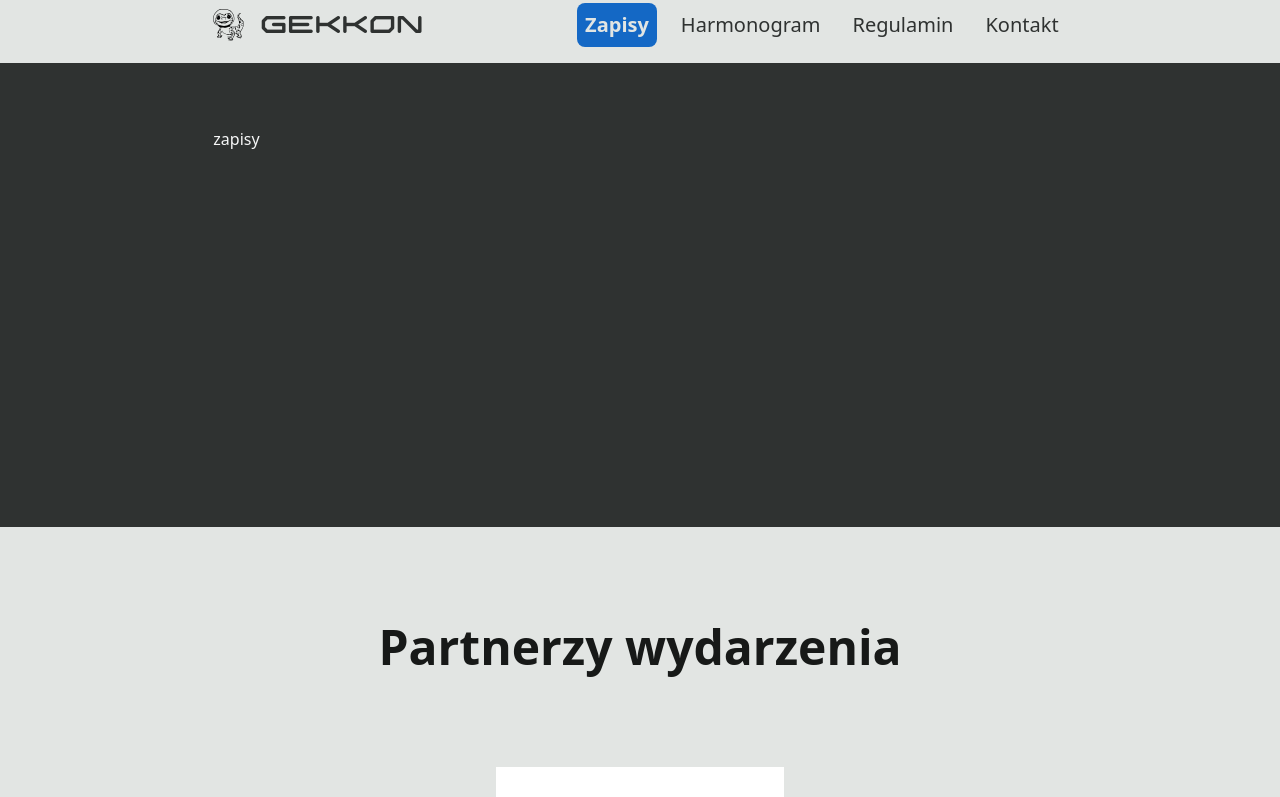
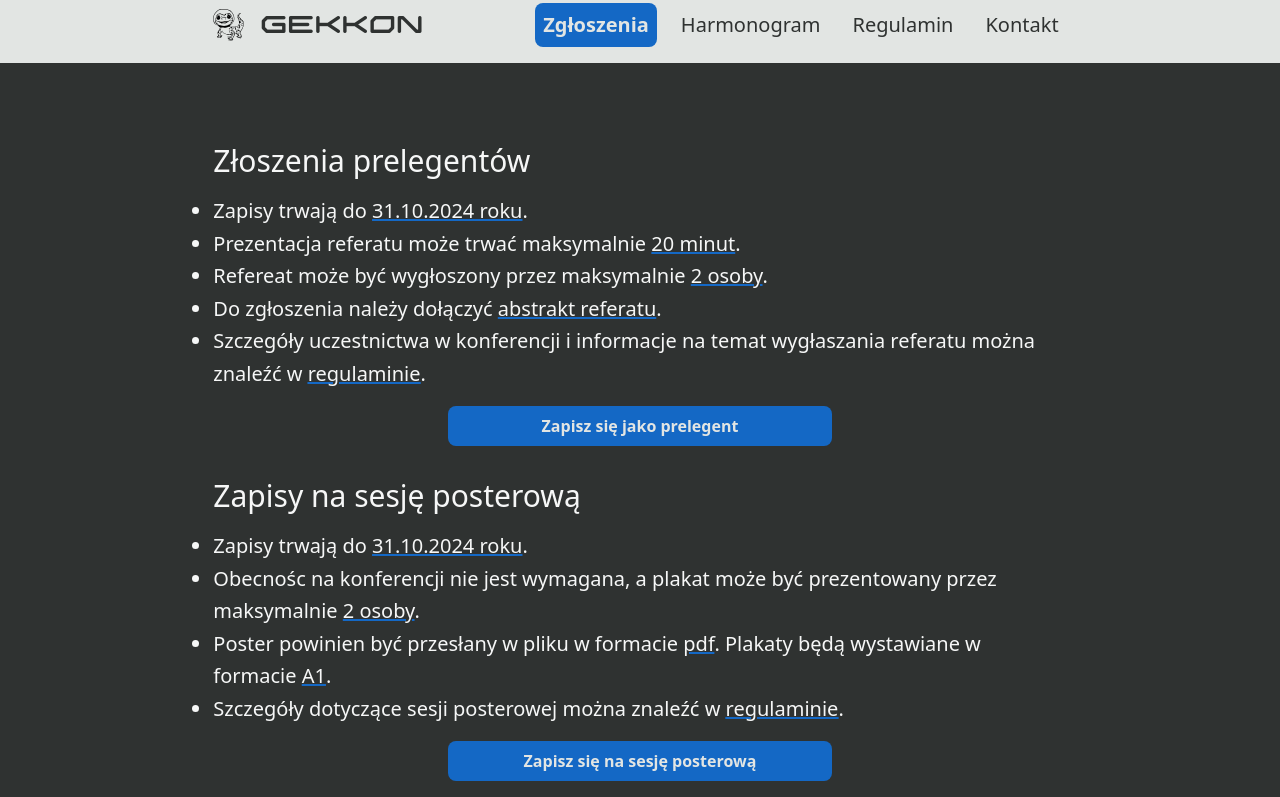
Before and after one commit to RadekJedrzejczyk/gekkon-website, a Vue app: page /zapisy in a window 1280 px wide. Shown: the part 580-1377 px from the top of the page. Built offline with nearby package versions, Linux system fonts and the light colour scheme.

Commit message:
add content to submission view

```diff
--- a/src/components/NavItems.vue
+++ b/src/components/NavItems.vue
@@ -3,7 +3,7 @@ import { type LinkItem } from '@/interfaces'
 import { inject } from 'vue'
 
 const navItems: Array<LinkItem> = [
-  { name: 'submissions', title: 'Zapisy', accent: true },
+  { name: 'submissions', title: 'Zgłoszenia', accent: true },
   { name: 'schedule', title: 'Harmonogram', accent: false },
   { name: 'regulations', title: 'Regulamin', accent: false },
   { name: 'contact', title: 'Kontakt', accent: false }
--- /dev/null
+++ b/src/components/styled/AccentedText.vue
@@ -0,0 +1,5 @@
+<template>
+  <span class="underline decoration-accent-600">
+    <slot></slot>
+  </span>
+</template>
--- a/src/views/SubmissionView.vue
+++ b/src/views/SubmissionView.vue
@@ -1,6 +1,72 @@
 <script setup lang="ts">
+import StyledHeader from '@/components/styled/StyledHeader.vue'
+import StyledText from '@/components/styled/StyledText.vue'
+import FilledButton from '@/components/styled/FilledButton.vue'
+import AccentedText from '@/components/styled/AccentedText.vue'
+
+const posterSubmissionAdress = 'https://forms.gle/FxJvh3Y36zXTNAhr5'
+const conferenceSubmissionAddress = 'https://forms.gle/aivRiBTdmm7ZPgKeA'
 </script>
 
 <template>
-  zapisy
+  <section class="py-4">
+    <StyledHeader>Złoszenia prelegentów</StyledHeader>
+    <StyledText class="pb-4">
+      <ul class="list-disc">
+        <li>Zapisy trwają do <AccentedText>31.10.2024 roku</AccentedText>.</li>
+        <li>Prezentacja referatu może trwać maksymalnie <AccentedText>20 minut</AccentedText>.</li>
+        <li>
+          Refereat może być wygłoszony przez maksymalnie <AccentedText>2 osoby</AccentedText>.
+        </li>
+        <li>Do zgłoszenia należy dołączyć <AccentedText>abstrakt referatu</AccentedText>.</li>
+        <li>
+          Szczegóły uczestnictwa w konferencji i informacje na temat wygłaszania referatu można
+          znaleźć w
+          <AccentedText
+            ><router-link :to="{ name: 'regulations' }">regulaminie</router-link></AccentedText
+          >.
+        </li>
+      </ul>
+    </StyledText>
+    <div class="flex justify-center">
+      <FilledButton
+        bg-color="bg-accent-600"
+        text-color="text-marshland-100"
+        additional-class="w-96"
+      >
+        <a :href="conferenceSubmissionAddress" target="_blank">Zapisz się jako prelegent</a>
+      </FilledButton>
+    </div>
+  </section>
+  <section class="py-4">
+    <StyledHeader>Zapisy na sesję posterową</StyledHeader>
+    <StyledText class="pb-4">
+      <ul class="list-disc">
+        <li>Zapisy trwają do <AccentedText>31.10.2024 roku</AccentedText>.</li>
+        <li>
+          Obecnośc na konferencji nie jest wymagana, a plakat może być prezentowany przez
+          maksymalnie <AccentedText>2 osoby</AccentedText>.
+        </li>
+        <li>
+          Poster powinien być przesłany w pliku w formacie <AccentedText>pdf</AccentedText>. Plakaty
+          będą wystawiane w formacie <AccentedText>A1</AccentedText>.
+        </li>
+        <li>
+          Szczegóły dotyczące sesji posterowej można znaleźć w
+          <AccentedText
+            ><router-link :to="{ name: 'regulations' }">regulaminie</router-link></AccentedText
+          >.
+        </li>
+      </ul>
+    </StyledText>
+    <div class="flex justify-center">
+      <FilledButton
+        bg-color="bg-accent-600"
+        text-color="text-marshland-100"
+        additional-class="w-96"
+      >
+        <a :href="posterSubmissionAdress" target="_blank">Zapisz się na sesję posterową</a>
+      </FilledButton>
+    </div>
+  </section>
 </template>
```
